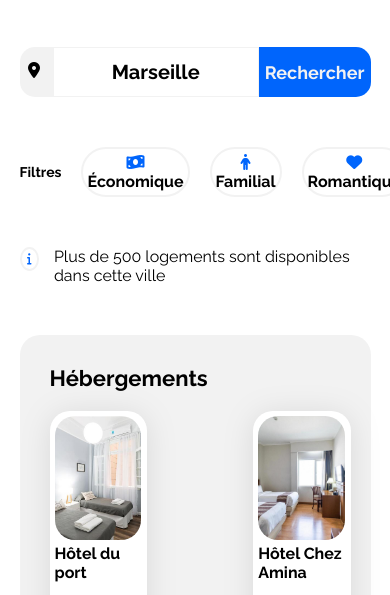
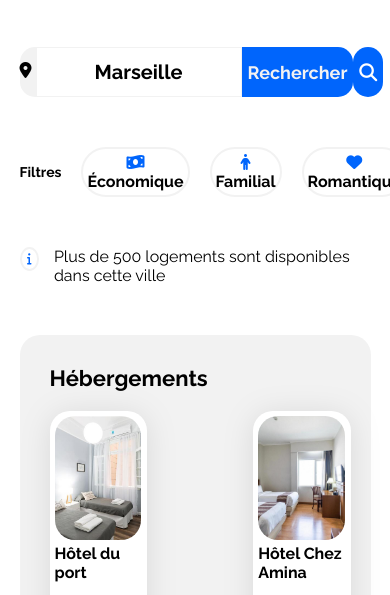
Before and after one commit to jorisbertier/Booki, a plain HTML site: page index.html in a window 390 px wide. Shown: the part 220-815 px from the top of the page. Drawn offline with Linux system fonts and the light colour scheme.

Commit message:
add button mobile

```diff
--- a/css/style.css
+++ b/css/style.css
@@ -158,6 +158,27 @@ h3 {
     border-top-right-radius: 15px;
     border-bottom-right-radius: 15px;
     cursor: pointer;
+}
+
+.search-mobile {
+    border: none;
+    display: flex;
+    justify-content: center;
+    align-items: center;
+    background-color: var(--main-color);
+    color: var(--main-bg-color);
+    height: 0;
+    font-weight: 700;
+    font-size: 18px;
+    width: 0;
+    border-radius: 15px;
+    /* border-bottom-right-radius: 15px; */
+    cursor: pointer;
+    visibility: hidden;
+}
+
+.search-mobile i {
+    color: var(--white);
 }
 
 .filter {
@@ -486,6 +507,12 @@ footer ul li:nth-child(1){
         font-size: 14px;
     }
 
+    .search-mobile {
+        width: 50px;
+        height: 100%;
+        visibility: visible;
+    }
+
     footer ul li:nth-child(1) {
         font-size: 16px;
     }
--- a/index.html
+++ b/index.html
@@ -36,6 +36,7 @@
                     </div>
                     <input type="text" placeholder="Marseille">
                     <button class="search">Rechercher</button>
+                    <button class="search-mobile"><i class="fa-solid fa-magnifying-glass"></i></button>
                 </div>
             </form>
             <div class="filter">
```
